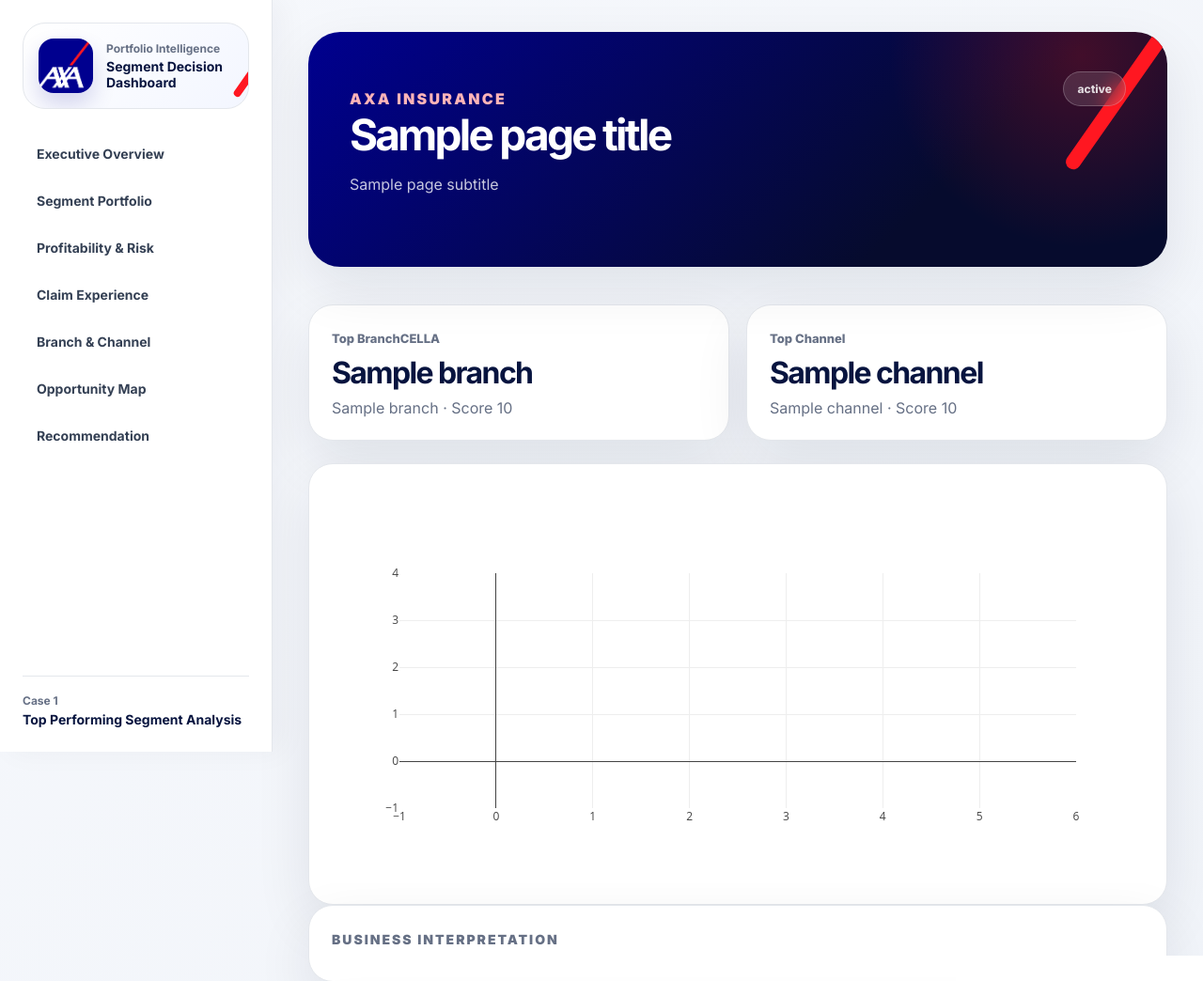
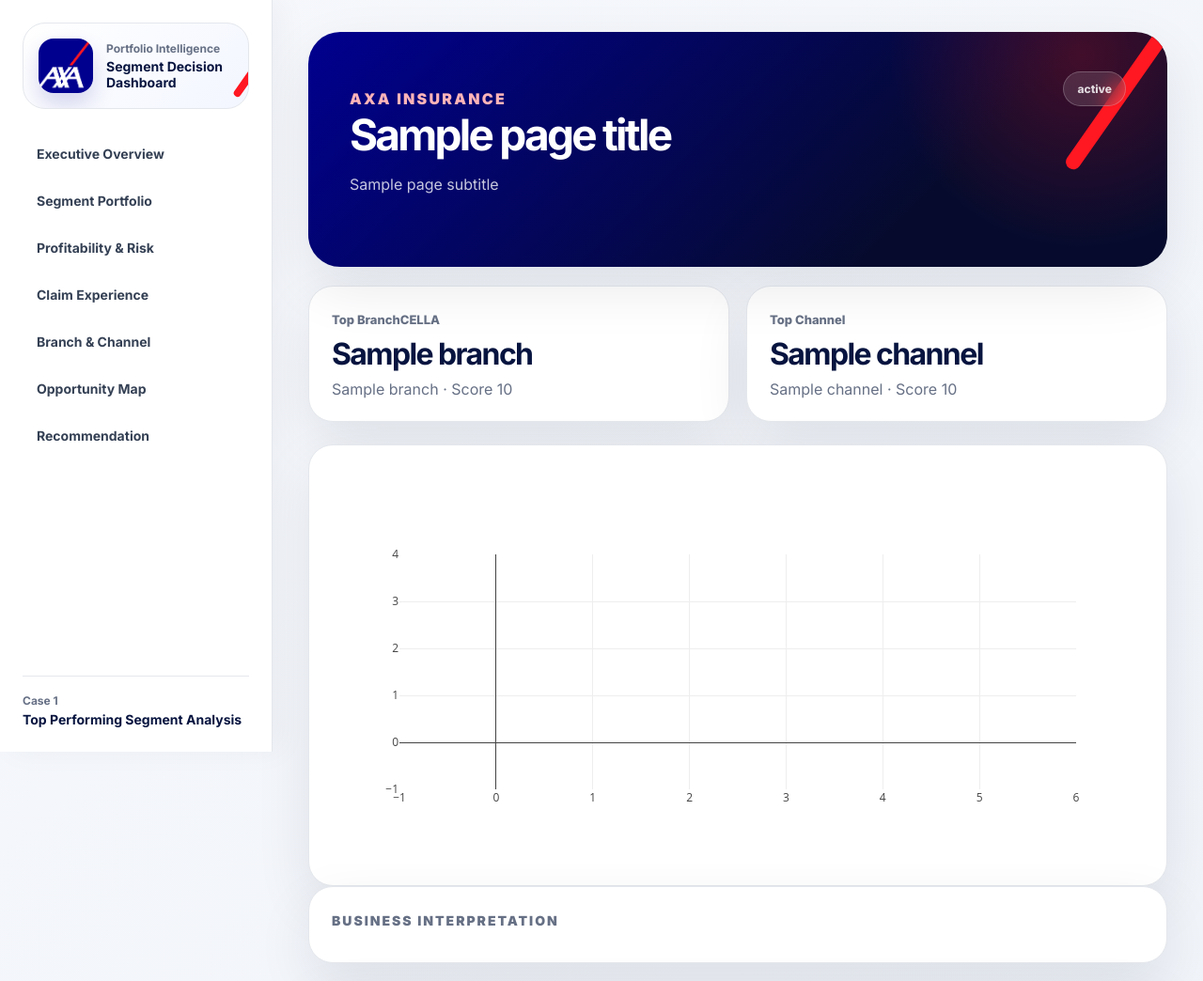
Before and after one commit to ftmahdytl/Case-AXA-SDC, a Flask app: template templates/branch_channel.html in a window 1280 px wide. Shown: the top 1044 px of the page at 94% size. Run offline with Flask 3, Linux system fonts and the light colour scheme; the template is opened without the code that fills it: most values are stand-ins (such as "Sample title", 1, 10 or a date in 2020); some libraries are stand-ins or nearby versions.

Commit message:
update kotak oplss

```diff
--- a/templates/branch_channel.html
+++ b/templates/branch_channel.html
@@ -1,7 +1,7 @@
 {% extends "base.html" %}
 {% from "_components.html" import interpretation_box, chart_card %}
 {% block content %}
-<section class="decision-strip" style="margin-top: 40px;">
+<section class="decision-strip" style="margin-top: 20px;">
     {% if snapshot.top_branch %}<div><span>Top BranchCELLA
 
     </span><strong>{{ snapshot.top_branch.name }}</strong><p>{{ snapshot.top_branch.label }} · Score {{ snapshot.top_branch.score }}</p></div>{% endif %}
```
